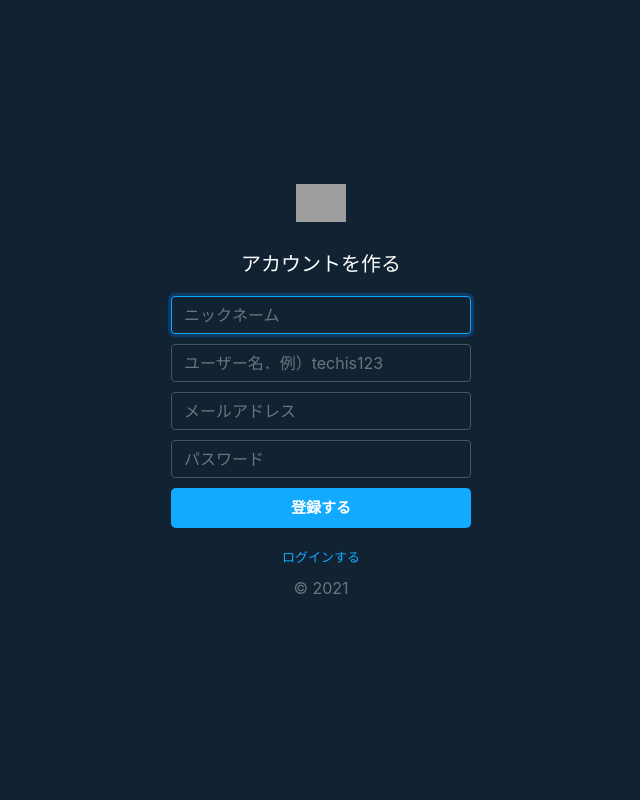
After one commit to sakkk/TwitterClone, a PHP site: page /sign-up.php in a window 1280 px wide. The commit adds this page. Shown: the whole page, without its empty margins (319-959 px from the left). Run offline with PHP 8.4, Linux system fonts and the light colour scheme; grey boxes are pictures that could not be loaded.

Commit message:
add sign-up sign-in

```diff
--- a/Views/css/style.css
+++ b/Views/css/style.css
@@ -1,6 +1,10 @@
 /*
 全体
 ****/
+html {
+    height: 100%;
+}
+
 .container {
     display: flex;
     justify-content: center;
@@ -250,3 +254,43 @@ a {
         margin-top: 10px;
     }
 }
+
+/*
+ * 会員登録
+ */
+ body.signup {display: flex;align-items: center;padding-top: 40px;padding-bottom: 40px;height: 100%;}
+
+ .signup {
+     background-color: #123;
+     color: #fff;
+ }
+
+ .signup .form-signup {
+     width: 100%;
+     max-width: 330px;
+     padding: 15px;
+     margin: auto;
+ }
+
+ .signup .logo-white {
+     margin-bottom: 30px;
+     width: 50px;
+ }
+
+ .signup h1 {
+     font-size: 20px;
+     margin-bottom: 20px;
+}
+
+ .signup input {
+     margin-bottom: 10px;
+     background-color: #123;
+     border-color: #456;
+     color: #fff;
+ }
+
+ .signup input:focus {
+     background-color: #123;
+     border-color: #1af;
+     color: #fff;
+ }
--- /dev/null
+++ b/Views/sign-up.php
@@ -0,0 +1,28 @@
+<!DOCTYPE html>
+<html lang="ja">
+<head>
+    <meta charset="UTF-8">
+    <meta http-equiv="X-UA-Compatible" content="IE=edge">
+    <meta name="viewport" content="width=device-width, initial-scale=1.0">
+    <link rel="icon" href="/TwitterClone/Views/img/logo-twitterblue.svg">
+    <link rel="stylesheet" href="https://stackpath.bootstrapcdn.com/bootstrap/4.4.1/css/bootstrap.min.css" integrity="sha384-Vkoo8x4CGsO3+Hhxv8T/Q5PaXtkKtu6ug5TOeNV6gBiFeWPGFN9MuhOf23Q9Ifjh" crossorigin="anonymous">
+    <link rel="stylesheet" href="/TwitterClone/Views/css/style.css">
+    <title>会員登録画面 / Twitterクローン</title>
+    <meta name="description" content="会員登録画面です">
+</head>
+<body class="signup text-center">
+    <main class="form-signup">
+        <form action="sign-up.php" method="post">
+            <img src="/TwitterClone/Views/img/logo-white.svg" alt="" class="logo-white">
+            <h1>アカウントを作る</h1>
+            <input type="text" class="form-control" name="nickname" placeholder="ニックネーム" maxlength="50" required autofocus>
+            <input type="text" class="form-control" name="name" placeholder="ユーザー名．例）techis123" maxlength="50" required>
+            <input type="email" class="form-control" name="email" placeholder="メールアドレス" maxlength="254" required>
+            <input type="password" class="form-control" name="password" placeholder="パスワード" minlength="4" maxlength="128" required>
+            <button class="w-100 btn btn-lg" type="submit">登録する</button>
+            <p class="mt-3 mb-2"><a href=sign-in.php>ログインする</a></p>
+            <p class="mt-2 mb-3 text-muted">&copy; 2021</p>
+        </form>
+    </main>
+</body>
+</html>
```
Also changed, not shown: Views/sign-in.php (added, +26 -0 lines).
